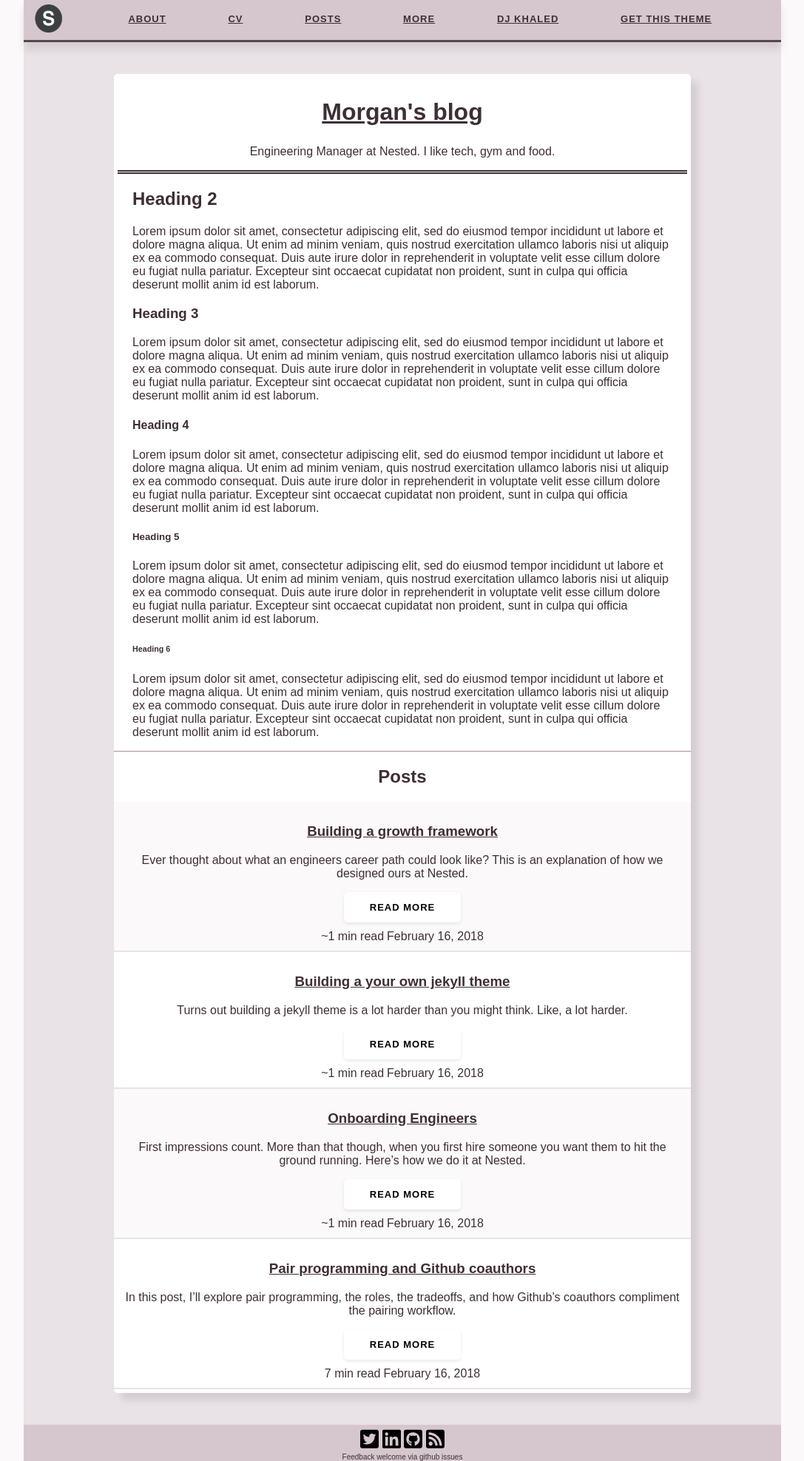
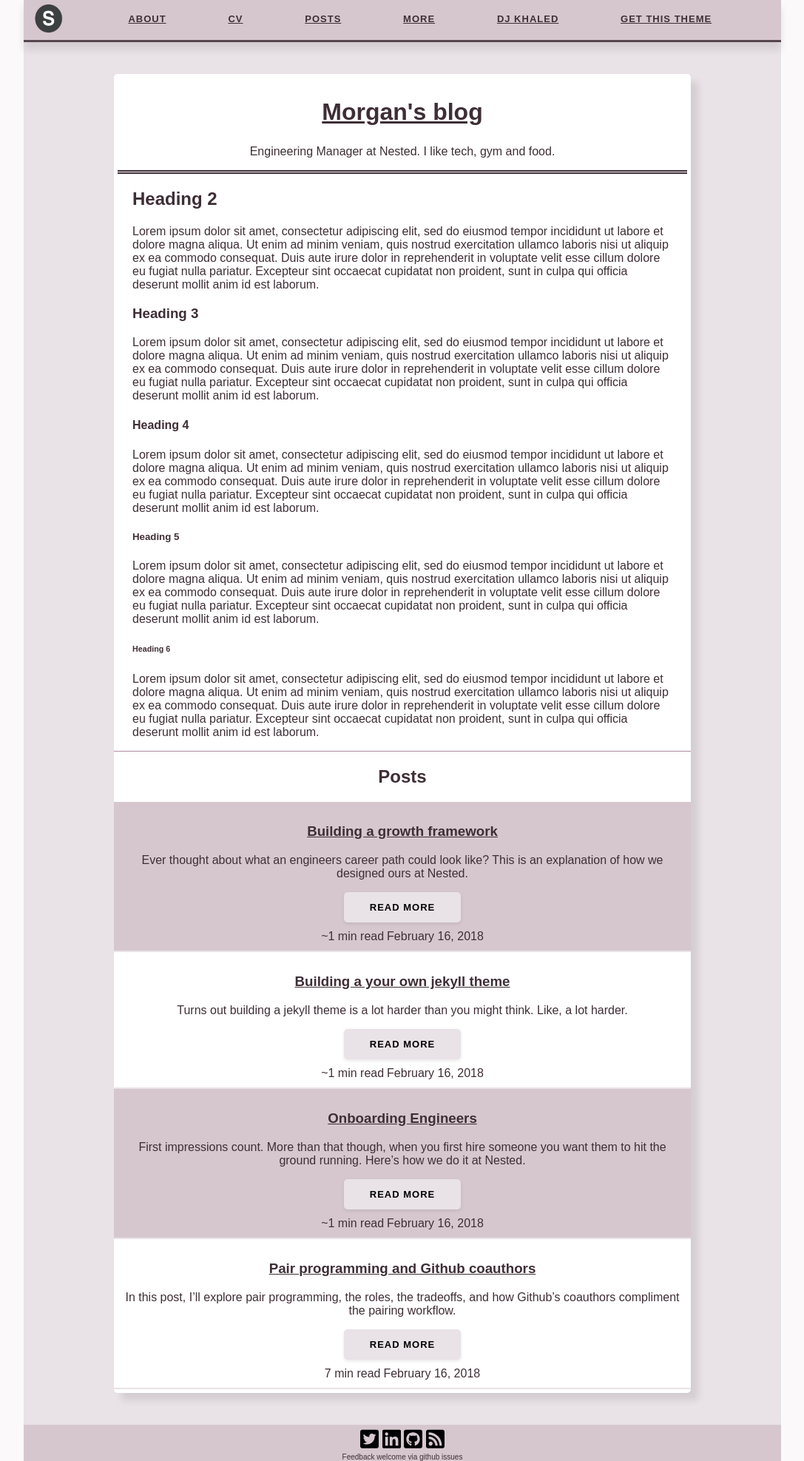
Before and after one commit to sadir/jekyll-sadir, a Jekyll site: the page built from index.html.md, in a window 1280 px wide. Shown: the whole page at 74% size, without its empty margins (96-1183 px from the left). Built offline with Jekyll 4.4.1, drawn with Linux system fonts in a browser that asks for light colours; some web fonts are replaced.

Commit message:
Get better contrast for buttons

```diff
--- a/assets/sass/default.scss
+++ b/assets/sass/default.scss
@@ -37,7 +37,7 @@ section {
 }
 
 button {
-  background-color: white;
+  background-color: map-get($thistle, light);
   border-radius: 5px;
   border: none;
   box-shadow: 0 2px 4px 0 rgba(34, 34, 34, 0.1);
--- a/assets/sass/posts.scss
+++ b/assets/sass/posts.scss
@@ -20,5 +20,5 @@
 }
 
 .article:nth-child(2n+1) {
-  background-color: map-get($thistle, extra-light);
+  background-color: map-get($thistle, medium);
 }
```
